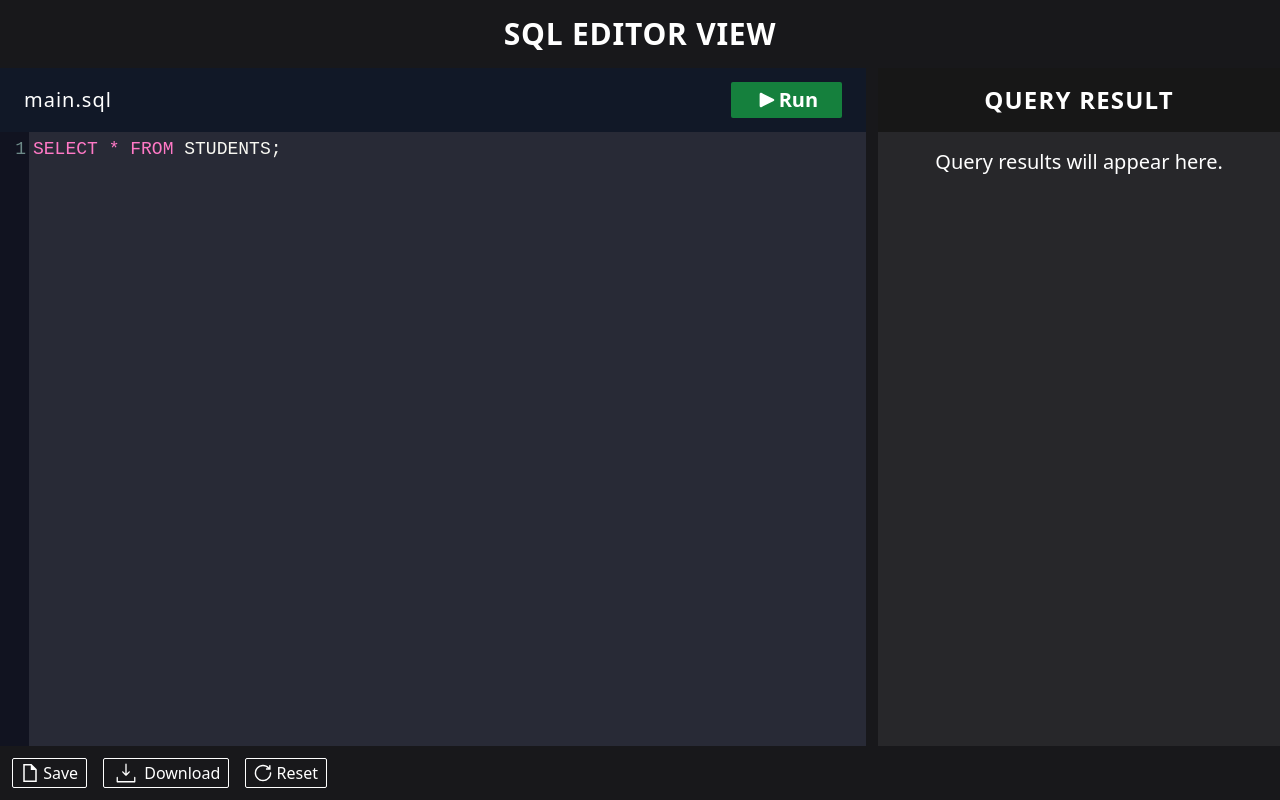
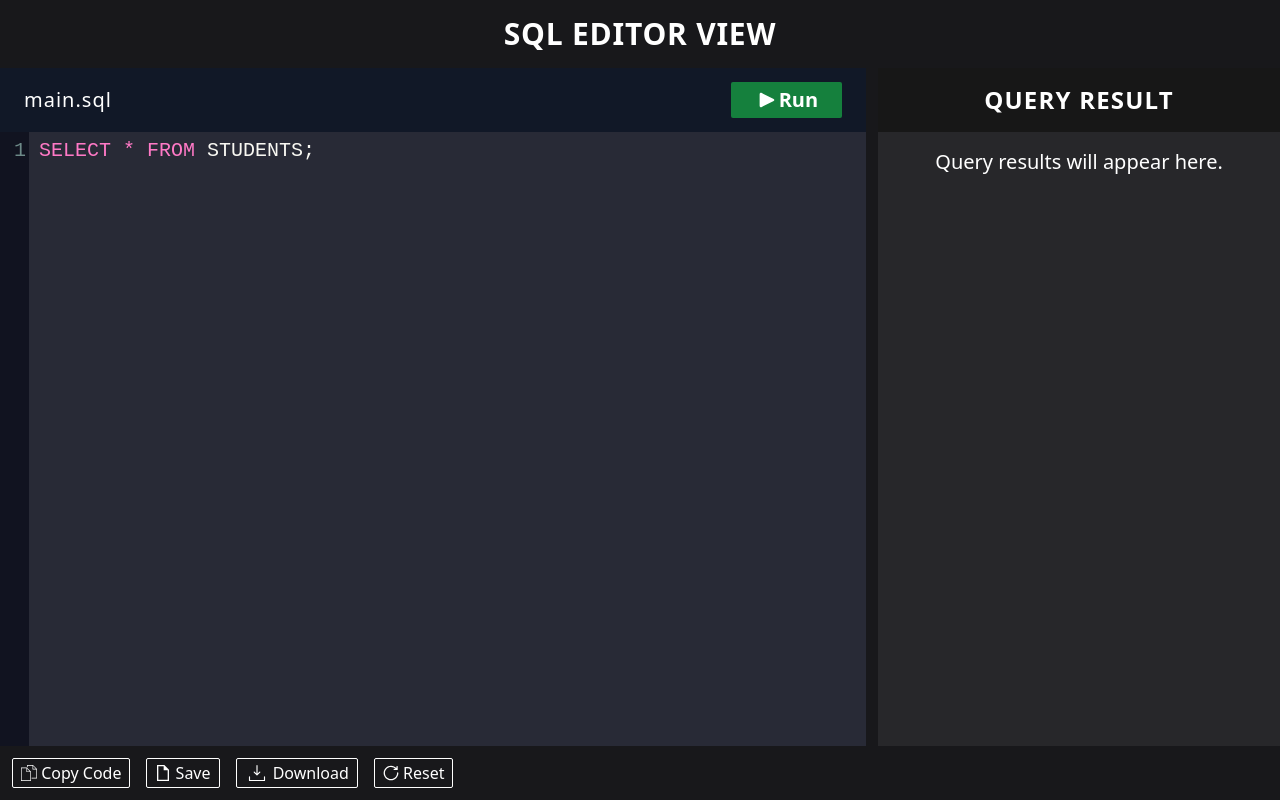
Before and after one commit to rajat2502/SQL-Editor-View, a Vue app: page / in a window 1280 px wide. Built offline with nearby package versions, Linux system fonts and the light colour scheme; no server answers.

Commit message:
feat: add copy code, result feature

```diff
--- a/src/App.vue
+++ b/src/App.vue
@@ -10,7 +10,13 @@
       />
       <QueryResult :result="result" />
     </div>
-    <Footer @download="downloadFile" @save="saveCode" @reset="resetCode" />
+    <Footer
+      :result="result"
+      @copy="copy"
+      @download="downloadFile"
+      @save="saveCode"
+      @reset="resetCode"
+    />
   </div>
 </template>
 
@@ -45,6 +51,19 @@ export default {
       );
       link.click();
     },
+    copy(x) {
+      let copyContent;
+      if (x === 'code') copyContent = this.code;
+      else copyContent = this.result;
+      navigator.clipboard.writeText(copyContent).then(
+        () => {
+          console.log('Async: Copying to clipboard was successful!');
+        },
+        (err) => {
+          console.error('Async: Could not copy text: ', err);
+        }
+      );
+    },
     saveCode() {
       localStorage.setItem('code', this.code);
     },
--- a/src/components/CodeEditor.vue
+++ b/src/components/CodeEditor.vue
@@ -1,5 +1,8 @@
 <template>
-  <div class="w-full border-r-4 border-gray-900">
+  <div
+    class="w-full border-r-4 border-gray-900"
+    style="height: calc(100vh - 122px);"
+  >
     <EditorHeader :running="running" @runCode="runCode" />
     <textarea :value="code" id="editor"></textarea>
   </div>
@@ -36,6 +39,8 @@ export default {
       tabSize: 2,
       mode: 'sql',
       value: this.code,
+      scrollbarStyle: 'null',
+      lineWrapping: true,
       matchBrackets: true,
       autoCloseBrackets: true,
       extraKeys: {
--- a/src/components/Footer.vue
+++ b/src/components/Footer.vue
@@ -6,6 +6,12 @@
         <h1 class="text-3xl font-medium my-1 px-6 py-4">Program Saved!</h1>
         <hr />
         <p class="text-2xl p-6">The program has been saved :)</p>
+      </div>
+      <!-- Copy Model -->
+      <div v-else-if="modelType === 'copy'">
+        <h1 class="text-3xl font-medium my-1 px-6 py-4">Content Copied!</h1>
+        <hr />
+        <p class="text-2xl p-6">Copying to clipboard was successful :)</p>
       </div>
       <!-- Reset Model -->
       <div v-else>
@@ -36,8 +42,17 @@
       </div>
     </Model>
   </teleport>
-  <div class="z-10 footer p-3 bg-gray-900 text-white" style="height: 54px;">
+  <div
+    class="flex justify-between footer p-3 bg-gray-900 text-white"
+    style="height: 54px;"
+  >
     <div class="flex">
+      <button
+        @click="copy('code')"
+        class="inline-flex p-0 border border-white rounded-sm mr-4 px-2 items-center"
+      >
+        <Icon name="copy" /> &nbsp;Copy Code
+      </button>
       <button
         @click="saveProgram"
         class="inline-flex p-0 border border-white rounded-sm mr-4 px-2 items-center"
@@ -57,7 +72,14 @@
         <Icon name="reset" /> &nbsp;Reset
       </button>
     </div>
-    <!-- <div></div> -->
+    <div v-if="result">
+      <button
+        @click="copy('result')"
+        class="inline-flex p-0 border border-white rounded-sm mr-4 px-2 items-center"
+      >
+        <Icon name="save" /> &nbsp;Copy Result
+      </button>
+    </div>
   </div>
 </template>
 
@@ -74,6 +96,11 @@ export default {
     };
   },
   methods: {
+    copy(type) {
+      this.$emit('copy', type);
+      this.modelOpen = true;
+      this.modelType = 'copy';
+    },
     closeModel() {
       this.modelOpen = false;
     },
@@ -87,7 +114,10 @@ export default {
       this.modelType = 'reset';
     },
   },
-  emits: ['download', 'save', 'reset'],
+  props: {
+    result: String,
+  },
+  emits: ['copy', 'download', 'save', 'reset'],
   components: { Model, Icon },
 };
 </script>
--- a/src/components/QueryResult.vue
+++ b/src/components/QueryResult.vue
@@ -5,7 +5,7 @@
     <p class="font-bold text-2xl tracking-wider uppercase bg-trueGray-900 p-4">
       Query Result
     </p>
-    <div class="flex justify-center p-4 flex-grow">
+    <div class="flex justify-center p-4 flex-grow result-panel">
       <p class="text-xl" v-if="result === ''">
         Query results will appear here.
       </p>
--- a/src/index.css
+++ b/src/index.css
@@ -39,12 +39,38 @@ input:focus {
 }
 
 .CodeMirror {
-  height: calc(100% - 54px);
-  font-size: 18px;
+  height: calc(100% - 64px);
+  font-size: 20px;
+  overflow: hidden;
+}
+
+.CodeMirror pre.CodeMirror-line,
+.CodeMirror pre.CodeMirror-line-like {
+  padding-left: 10px;
 }
 
 .CodeMirror-gutter {
   background: #111320;
+}
+
+.result-panel {
+  height: calc(100vh - 186px);
+  overflow: auto;
+}
+
+.result-panel::-webkit-scrollbar-track {
+  -webkit-box-shadow: inset 0 0 6px rgba(0, 0, 0, 0.3);
+  box-shadow: inset 0 0 6px rgba(0, 0, 0, 0.3);
+  background-color: #27272a;
+}
+
+.result-panel::-webkit-scrollbar {
+  width: 10px;
+  background-color: #27272a;
+}
+
+.result-panel::-webkit-scrollbar-thumb {
+  background-color: #18181b;
 }
 
 .footer button {
--- a/src/utils/index.js
+++ b/src/utils/index.js
@@ -15,8 +15,8 @@ export const getIcons = () => [
     path:
       'M86,6.88c-43.61533,0 -79.12,35.50467 -79.12,79.12c0,43.61533 35.50467,79.12 79.12,79.12c43.61533,0 79.12,-35.50467 79.12,-79.12c0.03509,-2.48118 -1.2685,-4.78904 -3.41161,-6.03987c-2.1431,-1.25083 -4.79369,-1.25083 -6.93679,0c-2.1431,1.25083 -3.4467,3.55869 -3.41161,6.03987c0,36.17891 -29.18109,65.36 -65.36,65.36c-36.17891,0 -65.36,-29.18109 -65.36,-65.36c0,-36.17891 29.18109,-65.36 65.36,-65.36c18.83675,0 35.74811,7.93958 47.66281,20.64h-13.26281c-2.48118,-0.03509 -4.78904,1.2685 -6.03987,3.41161c-1.25083,2.1431 -1.25083,4.79369 0,6.93679c1.25083,2.1431 3.55869,3.4467 6.03987,3.41161h37.84v-37.84c0.02542,-1.85848 -0.7021,-3.6482 -2.01701,-4.96184c-1.3149,-1.31364 -3.10532,-2.03944 -4.96378,-2.01223c-3.79707,0.05565 -6.83116,3.17694 -6.77922,6.97406v15.56734c-14.48061,-15.88829 -35.3368,-25.88734 -58.48,-25.88734z',
     viewBox: '0 0 172 172',
-    width: '18',
-    height: '18',
+    width: '16',
+    height: '16',
   },
   {
     id: 3,
@@ -24,8 +24,8 @@ export const getIcons = () => [
     path:
       'M21.5,0v172h129v-121.83333l-50.16667,-50.16667zM35.83333,14.33333h57.33333v43h43v100.33333h-100.33333z',
     viewBox: '0 0 172 172',
-    width: '18',
-    height: '18',
+    width: '16',
+    height: '16',
   },
   {
     id: 4,
@@ -33,7 +33,16 @@ export const getIcons = () => [
     path:
       'M143.78125,139.75v-26.875c0,-2.28437 -1.74687,-4.03125 -4.03125,-4.03125c-2.28438,0 -4.03125,1.74688 -4.03125,4.03125v22.84375h-99.4375v-22.84375c0,-2.28437 -1.74688,-4.03125 -4.03125,-4.03125c-2.28438,0 -4.03125,1.74688 -4.03125,4.03125v26.875c0,2.28438 1.74687,4.03125 4.03125,4.03125h107.5c2.28438,0 4.03125,-1.74687 4.03125,-4.03125zM86,28.21875c-2.28437,0 -4.03125,1.74687 -4.03125,4.03125v57.5125l-13.30312,-13.30313c-1.6125,-1.6125 -4.16563,-1.6125 -5.64375,0c-1.6125,1.6125 -1.6125,4.16563 0,5.64375l20.15625,20.15625c0.80625,0.80625 1.88125,1.20938 2.82188,1.20938c0.94062,0 2.01563,-0.40313 2.82187,-1.20938l20.15625,-20.15625c1.6125,-1.6125 1.6125,-4.16563 0,-5.64375c-1.6125,-1.6125 -4.16562,-1.6125 -5.64375,0l-13.30312,13.30313v-57.5125c0,-2.28438 -1.74688,-4.03125 -4.03125,-4.03125z',
     viewBox: '0 0 172 172',
-    width: '28',
-    height: '28',
+    width: '24',
+    height: '24',
+  },
+  {
+    id: 5,
+    name: 'copy',
+    path:
+      'M65.36,0v20.64l6.88,6.88v-20.64h51.6v41.28h41.28v89.44h-51.6v6.88h58.48v-101.1575l-43.3225,-43.3225zM130.72,11.7175l29.5625,29.5625h-29.5625zM0,27.52v144.48h106.64v-101.1575l-0.9675,-1.075l-41.28,-41.28l-1.075,-0.9675zM6.88,34.4h51.6v41.28h41.28v89.44h-92.88zM65.36,39.345l29.455,29.455h-29.455z',
+    viewBox: '0 0 172 172',
+    width: '16',
+    height: '16',
   },
 ];
```
